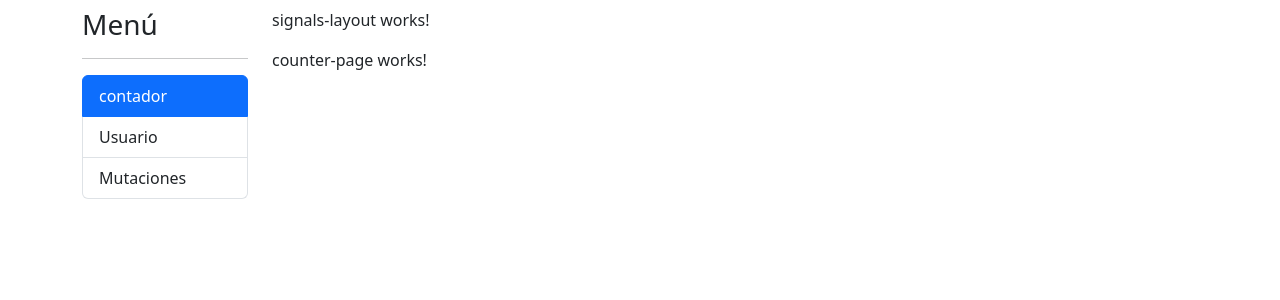
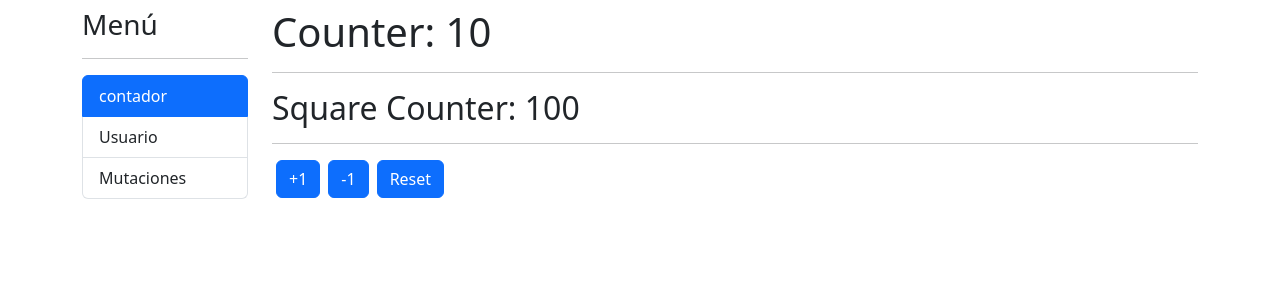
Before and after one commit to diemedina7/directivasSignals-App, an Angular app: page /signals/counter in a window 1280 px wide. Shown: the top 300 px of the page. Built offline with nearby package versions, Linux system fonts and the light colour scheme.

Commit message:
signal writeable y signal readonly - counterPage

```diff
--- a/src/app/signals/components/side-menu/side-menu.component.html
+++ b/src/app/signals/components/side-menu/side-menu.component.html
@@ -1,5 +1,5 @@
 <ul class="list-group">
-  <li *ngFor="let item of menuItems"
+  <li *ngFor="let item of menuItems()"
     [routerLink]="[item.route]"
     routerLinkActive="active"
     class="list-group-item">
--- a/src/app/signals/components/side-menu/side-menu.component.ts
+++ b/src/app/signals/components/side-menu/side-menu.component.ts
@@ -1,4 +1,4 @@
-import { Component } from '@angular/core';
+import { Component, signal } from '@angular/core';
 
 interface MenuItem {
   title: string,
@@ -12,9 +12,15 @@
 })
 export class SideMenuComponent {
 
-  public menuItems: MenuItem[] = [
+  public menuItems = signal<MenuItem[]>([
     { title: 'contador',    route: 'counter' },
     { title: 'Usuario',     route: 'user-info' },
     { title: 'Mutaciones',  route: 'properties' },
-  ]
+  ]);
+
+  /*public menuItems: MenuItem[] = [
+    { title: 'contador',    route: 'counter' },
+    { title: 'Usuario',     route: 'user-info' },
+    { title: 'Mutaciones',  route: 'properties' },
+  ]*/
 }
--- a/src/app/signals/layout/signals-layout/signals-layout.component.html
+++ b/src/app/signals/layout/signals-layout/signals-layout.component.html
@@ -7,7 +7,6 @@
   </div>
 
   <div class="col-10">
-    <p>signals-layout works!</p>
     <router-outlet/>
   </div>
 
--- a/src/app/signals/pages/counter-page/counter-page.component.html
+++ b/src/app/signals/pages/counter-page/counter-page.component.html
@@ -1 +1,8 @@
-<p>counter-page works!</p>
+<h1>Counter: {{ counter() }}</h1>
+<hr>
+<h2>Square Counter: {{ squareCounter() }}</h2>
+<hr>
+
+<button (click)="increaseBy(+1)" class="btn btn-primary mx-1"> +1 </button>
+<button (click)="increaseBy(-1)" class="btn btn-primary mx-1"> -1 </button>
+<button (click)="counter.set(0)" class="btn btn-primary mx-1"> Reset </button>
--- a/src/app/signals/pages/counter-page/counter-page.component.ts
+++ b/src/app/signals/pages/counter-page/counter-page.component.ts
@@ -1,4 +1,4 @@
-import { Component } from '@angular/core';
+import { Component, computed, signal } from '@angular/core';
 
 @Component({
   templateUrl: './counter-page.component.html',
@@ -6,4 +6,10 @@
 })
 export class CounterPageComponent {
 
+  public counter = signal(10);                                               //signal writeable
+  public squareCounter = computed( () => this.counter() * this.counter() );  //signal onlyread
+
+  public increaseBy( value: number ) {
+    this.counter.update( current => current + value );
+  }
 }
```
